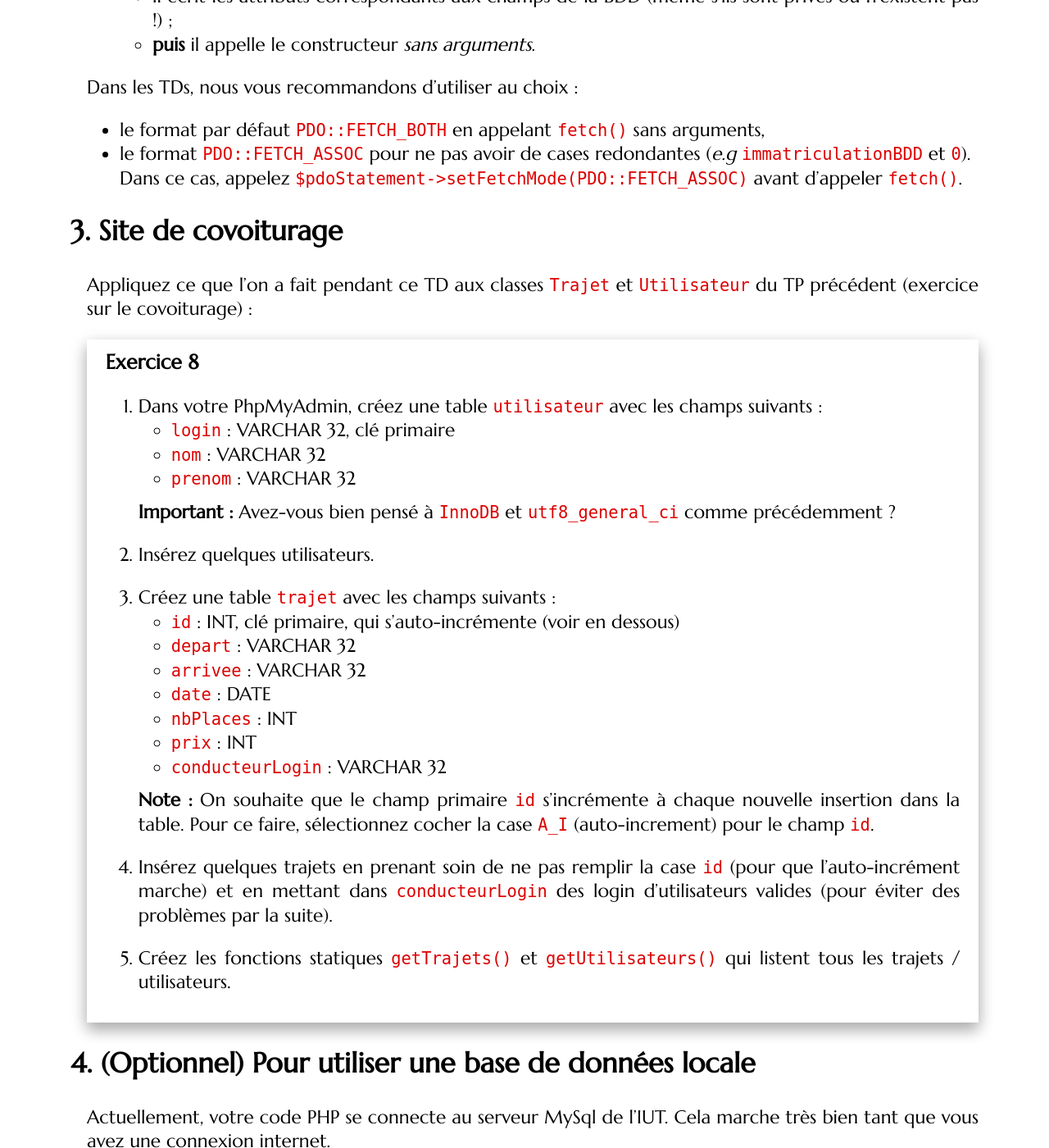
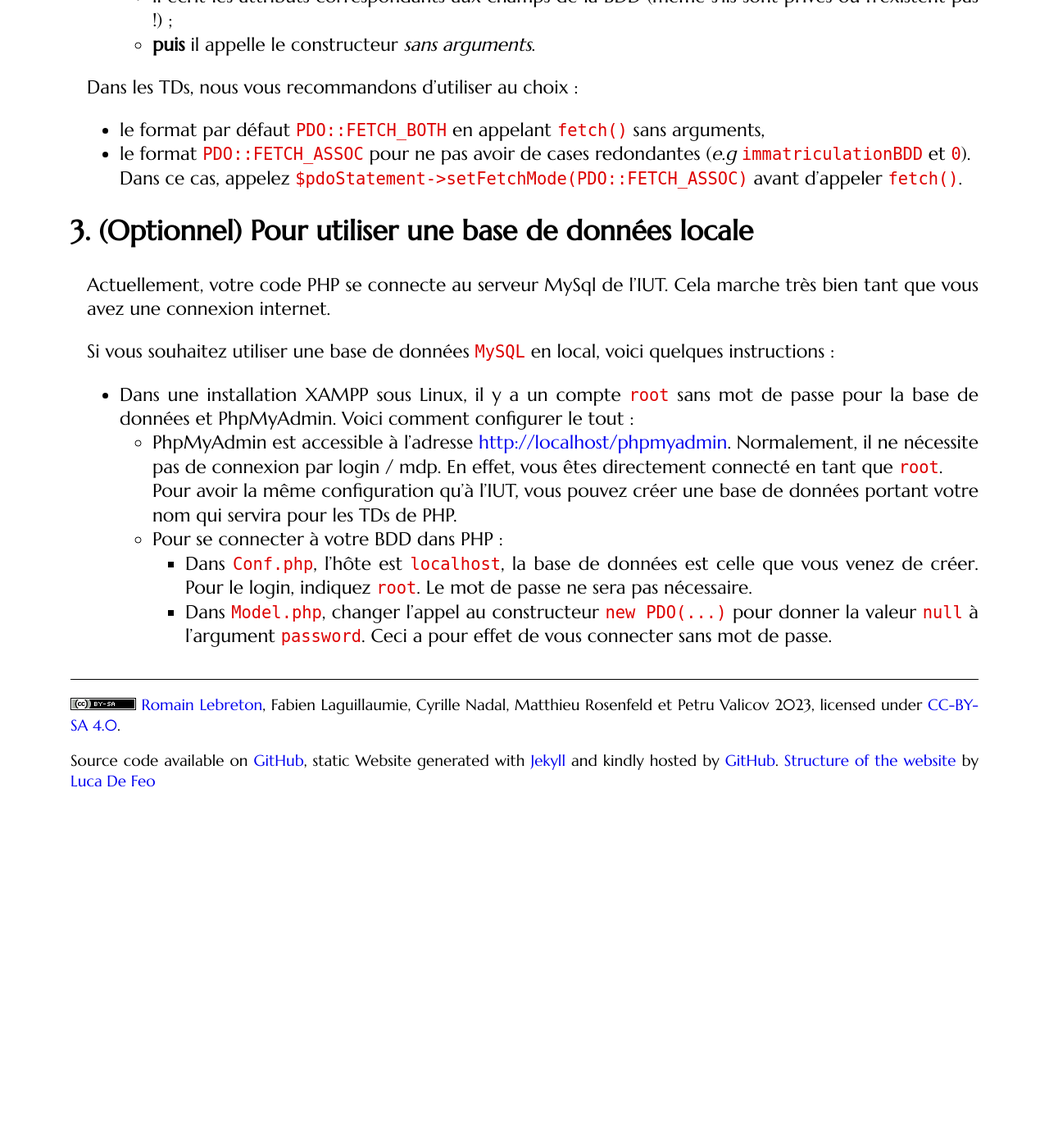
Before and after one commit to romainlebreton/R3.01-DeveloppementWeb, a Jekyll site: the page built from tutorials/tutorial2.md, in a window 1280 px wide and 1400 px high, scrolled down 11144 px. Shown: the whole window at 82% size. Built offline with Jekyll 4.4.1, drawn with Linux system fonts in a browser that asks for light colours; some web fonts are replaced; after the commit the page ends 12128 px from its top, so only the background shows below that.

Commit message:
Màj TD1-3

```diff
--- a/tutorials/tutorial2.md
+++ b/tutorials/tutorial2.md
@@ -525,42 +525,11 @@ A neat helper function that returns value of the single field of returned row. V
 
 -->
 
-## Site de covoiturage
-
-Appliquez ce que l'on a fait pendant ce TD aux classes `Trajet` et `Utilisateur`
-du TP précédent (exercice sur le covoiturage) :
-
-<div class="exercise">
-1. Dans votre PhpMyAdmin, créez une table `utilisateur` avec les champs suivants :
-   * `login` : VARCHAR 32, clé primaire
-   * `nom` : VARCHAR 32
-   * `prenom` : VARCHAR 32
-
-   **Important :** Avez-vous bien pensé à `InnoDB` et `utf8_general_ci` comme précédemment ?
-
-1. Insérez quelques utilisateurs.
-
-2. Créez une table `trajet` avec les champs suivants :
-   * `id` : INT, clé primaire, qui s'auto-incrémente (voir en dessous)
-   * `depart` : VARCHAR 32
-   * `arrivee` : VARCHAR 32
-   * `date` : DATE
-   * `nbPlaces` : INT
-   * `prix` : INT
-   * `conducteurLogin` : VARCHAR 32
-
-   **Note :** On souhaite que le champ primaire `id` s'incrémente à chaque
-   nouvelle insertion dans la table. Pour ce faire, sélectionnez cocher la case
-   `A_I` (auto-increment) pour le champ `id`.
 
 
-2. Insérez quelques trajets en prenant soin de ne pas remplir la case `id` (pour
-   que l'auto-incrément marche) et en mettant dans `conducteurLogin` des login
-   d'utilisateurs valides (pour éviter des problèmes par la suite).
+<!-- 1. Créez les fonctions statiques `getTrajets()` et `getUtilisateurs()` qui listent
+   tous les trajets / utilisateurs. -->
 
-1. Créez les fonctions statiques `getTrajets()` et `getUtilisateurs()` qui listent
-   tous les trajets / utilisateurs.
-</div>
 
 ## (Optionnel) Pour utiliser une base de données locale
 
```
Also changed, not shown: tutorials/tutorial1.md (+0 -33 lines), tutorials/tutorial3.md (+1 -1 lines).
